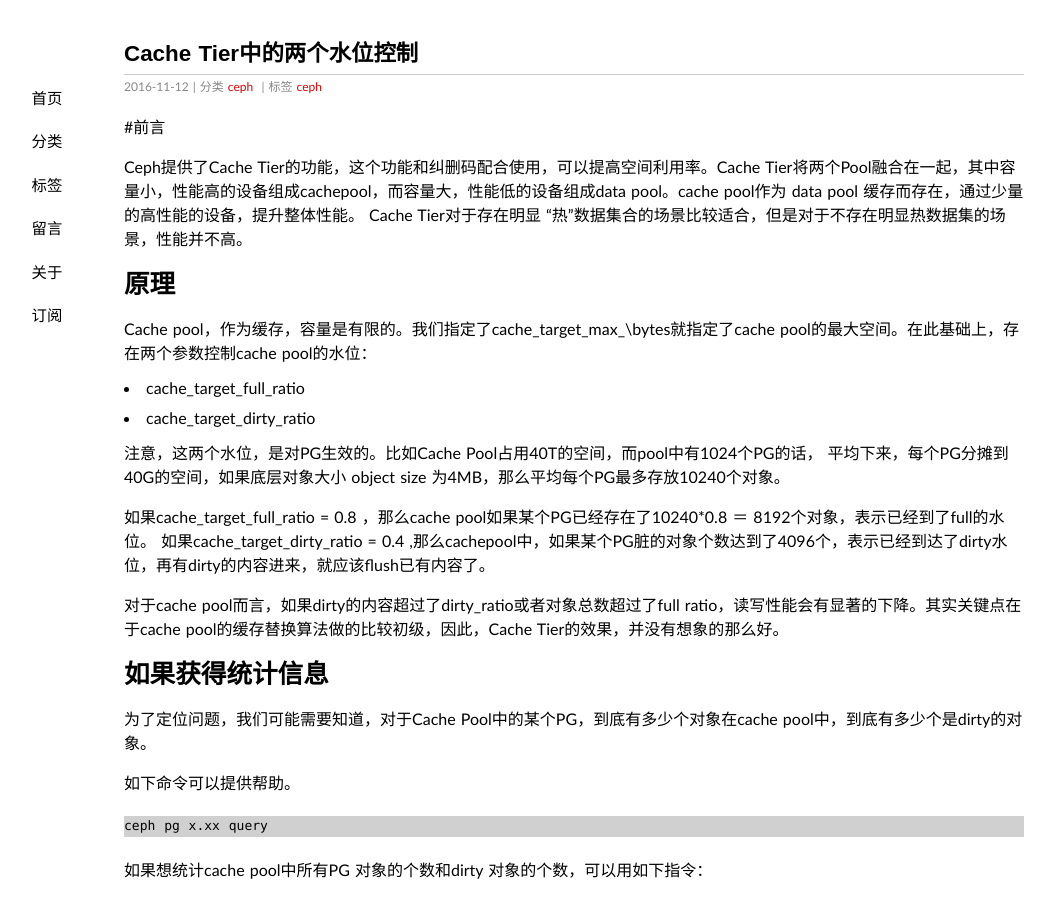
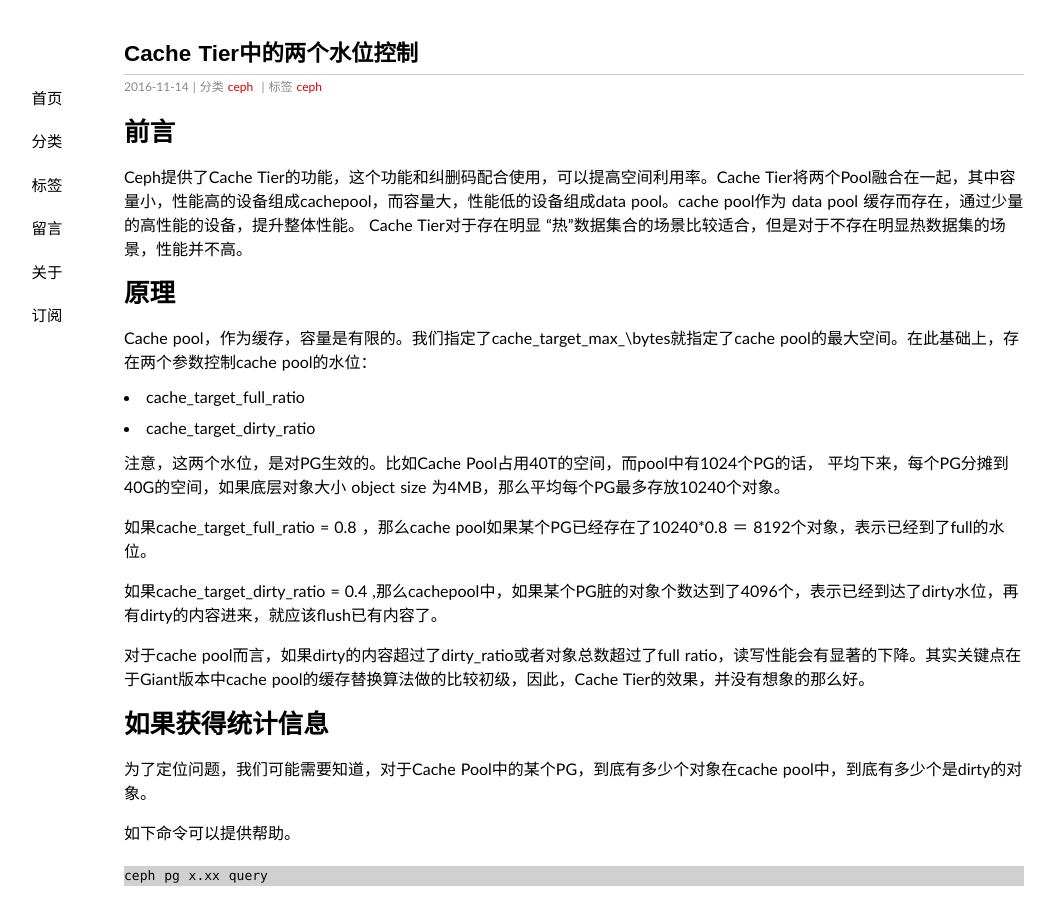
Before and after one commit to Bean-Li/Bean-Li.github.io, a Jekyll site: the page built from _posts/2016-11-14-cache-pool-PG-object.md, in a window 1280 px wide and 900 px high. Shown: the whole window, without its empty margins (66-1121 px from the left). Built offline with Jekyll 4.4.1, drawn with Linux system fonts in a browser that asks for light colours; some web fonts are replaced.

Commit message:
fix cahcepool pg object

```diff
--- a/_posts/2016-11-14-cache-pool-PG-object.md
+++ b/_posts/2016-11-14-cache-pool-PG-object.md
@@ -1,13 +1,13 @@
 ---
 layout: post
 title: Cache Tier中的两个水位控制
-date: 2016-11-12 14:43:40
+date: 2016-11-14 22:02
 categories: ceph
 tag: ceph
 excerpt: 介绍Cache Tier中的两个水位控制项
 ---
 
-#前言
+# 前言
 
 Ceph提供了Cache Tier的功能，这个功能和纠删码配合使用，可以提高空间利用率。Cache Tier将两个Pool融合在一起，其中容量小，性能高的设备组成cachepool，而容量大，性能低的设备组成data pool。cache pool作为 data pool 缓存而存在，通过少量的高性能的设备，提升整体性能。 Cache Tier对于存在明显 “热”数据集合的场景比较适合，但是对于不存在明显热数据集的场景，性能并不高。
 
@@ -23,9 +23,10 @@ Cache pool，作为缓存，容量是有限的。我们指定了cache\_target\_m
 注意，这两个水位，是对PG生效的。比如Cache Pool占用40T的空间，而pool中有1024个PG的话， 平均下来，每个PG分摊到40G的空间，如果底层对象大小 object size 为4MB，那么平均每个PG最多存放10240个对象。
 
 如果cache\_target\_full\_ratio  = 0.8 ，那么cache pool如果某个PG已经存在了10240*0.8 ＝ 8192个对象，表示已经到了full的水位。
+
 如果cache\_target\_dirty\_ratio = 0.4 ,那么cachepool中，如果某个PG脏的对象个数达到了4096个，表示已经到达了dirty水位，再有dirty的内容进来，就应该flush已有内容了。
 
-对于cache pool而言，如果dirty的内容超过了dirty_ratio或者对象总数超过了full ratio，读写性能会有显著的下降。其实关键点在于cache pool的缓存替换算法做的比较初级，因此，Cache Tier的效果，并没有想象的那么好。
+对于cache pool而言，如果dirty的内容超过了dirty_ratio或者对象总数超过了full ratio，读写性能会有显著的下降。其实关键点在于Giant版本中cache pool的缓存替换算法做的比较初级，因此，Cache Tier的效果，并没有想象的那么好。
 
 
 # 如果获得统计信息
```
